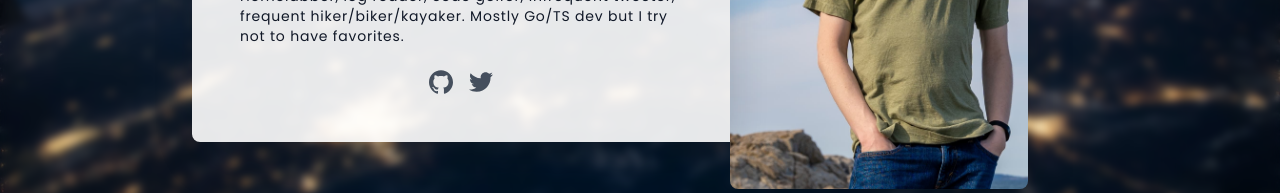
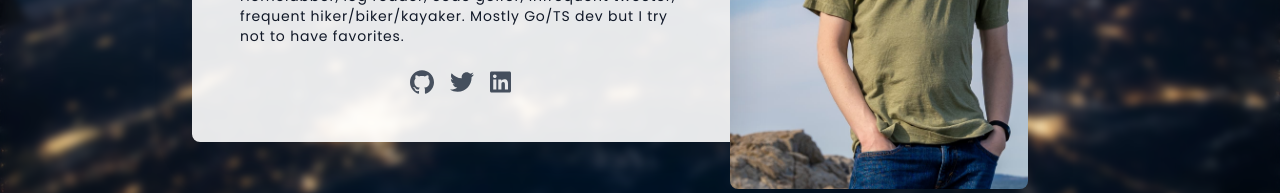
Before and after one commit to CS-5/carsonseese.com, a Next.js app: page / in a window 1280 px wide. Shown: the part 435-628 px from the top of the page. Built offline with nearby package versions, Linux system fonts and the light colour scheme.

Commit message:
Add LinkedIn

```diff
--- a/pages/index.tsx
+++ b/pages/index.tsx
@@ -68,7 +68,6 @@
                   <a
                     className="link"
                     href="https://github.com/cs-5"
-                    data-tippy-content="@github_handle"
                     target="_blank"
                     rel="noreferrer"
                   >
@@ -85,7 +84,6 @@
                   <a
                     className="link"
                     href="https://twitter.com/carsons_5"
-                    data-tippy-content="@twitter_handle"
                     target="_blank"
                     rel="noreferrer"
                   >
@@ -97,6 +95,22 @@
                     >
                       <title>Twitter</title>
                       <path d="M23.954 4.569c-.885.389-1.83.654-2.825.775 1.014-.611 1.794-1.574 2.163-2.723-.951.555-2.005.959-3.127 1.184-.896-.959-2.173-1.559-3.591-1.559-2.717 0-4.92 2.203-4.92 4.917 0 .39.045.765.127 1.124C7.691 8.094 4.066 6.13 1.64 3.161c-.427.722-.666 1.561-.666 2.475 0 1.71.87 3.213 2.188 4.096-.807-.026-1.566-.248-2.228-.616v.061c0 2.385 1.693 4.374 3.946 4.827-.413.111-.849.171-1.296.171-.314 0-.615-.03-.916-.086.631 1.953 2.445 3.377 4.604 3.417-1.68 1.319-3.809 2.105-6.102 2.105-.39 0-.779-.023-1.17-.067 2.189 1.394 4.768 2.209 7.557 2.209 9.054 0 13.999-7.496 13.999-13.986 0-.209 0-.42-.015-.63.961-.689 1.8-1.56 2.46-2.548l-.047-.02z" />
+                    </svg>
+                  </a>
+                  <a
+                    className="link"
+                    href="https://www.linkedin.com/in/carsonseese/"
+                    target="_blank"
+                    rel="noreferrer"
+                  >
+                    <svg
+                      className="h-6 fill-current text-gray-600 hover:text-sky-900 pl-4"
+                      role="img"
+                      viewBox="0 0 448 512"
+                      xmlns="http://www.w3.org/2000/svg"
+                    >
+                      <title>LinkedIn</title>
+                      <path d="M416 32H31.9C14.3 32 0 46.5 0 64.3v383.4C0 465.5 14.3 480 31.9 480H416c17.6 0 32-14.5 32-32.3V64.3c0-17.8-14.4-32.3-32-32.3zM135.4 416H69V202.2h66.5V416zm-33.2-243c-21.3 0-38.5-17.3-38.5-38.5S80.9 96 102.2 96c21.2 0 38.5 17.3 38.5 38.5 0 21.3-17.2 38.5-38.5 38.5zm282.1 243h-66.4V312c0-24.8-.5-56.7-34.5-56.7-34.6 0-39.9 27-39.9 54.9V416h-66.4V202.2h63.7v29.2h.9c8.9-16.8 30.6-34.5 62.9-34.5 67.2 0 79.7 44.3 79.7 101.9V416z" />
                     </svg>
                   </a>
                   {/*
```
